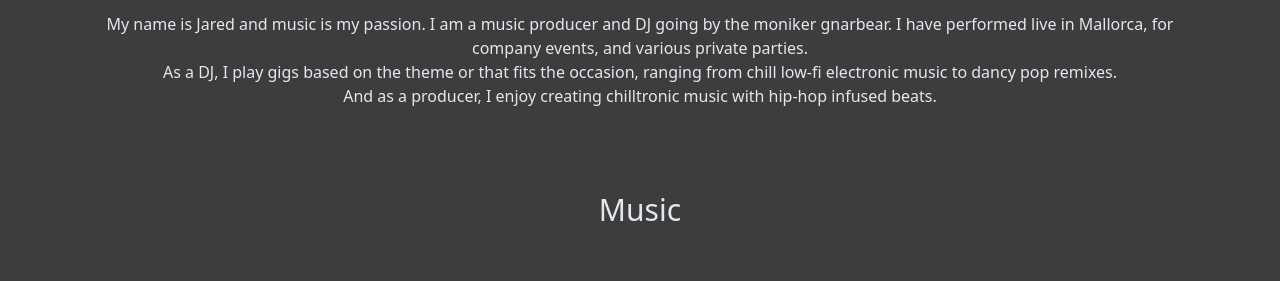
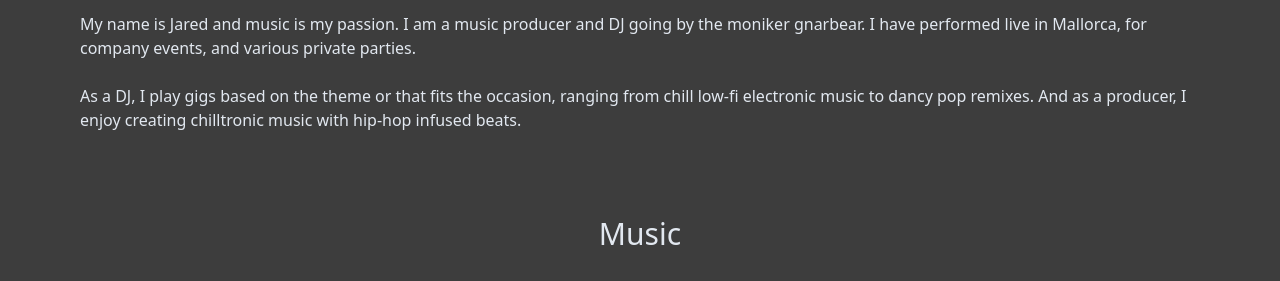
Before and after one commit to jared2727/gnarbearmusic, a website: page index.html in a window 1280 px wide. Shown: the part 608-889 px from the top of the page. Drawn offline with nearby package versions, Linux system fonts and the light colour scheme; grey boxes are pictures that could not be loaded.

Commit message:
Update index.html

```diff
--- a/index.html
+++ b/index.html
@@ -53,11 +53,11 @@
         <h1 class="text-3xl px-20 text-center">
             About Me
         </h1>
-        <p class="py-4 px-20 text-center">
+        <p class="py-4 px-20 text-justify">
             My name is Jared and music is my passion. I am a music producer and DJ going by the moniker gnarbear.
-            I have performed live in Mallorca, for company events, and various private parties.
-            <br>As a DJ, I play gigs based on the theme or that fits the occasion, ranging from chill low-fi electronic music to dancy pop remixes.
-            <br>And as a producer, I enjoy creating chilltronic music with hip-hop infused beats.
+            I have performed live in Mallorca, for company events, and various private parties.<br><br>
+            As a DJ, I play gigs based on the theme or that fits the occasion, ranging from chill low-fi electronic music to dancy pop remixes.
+            And as a producer, I enjoy creating chilltronic music with hip-hop infused beats.
         </p>
 
         <div id="music"></div>
```
